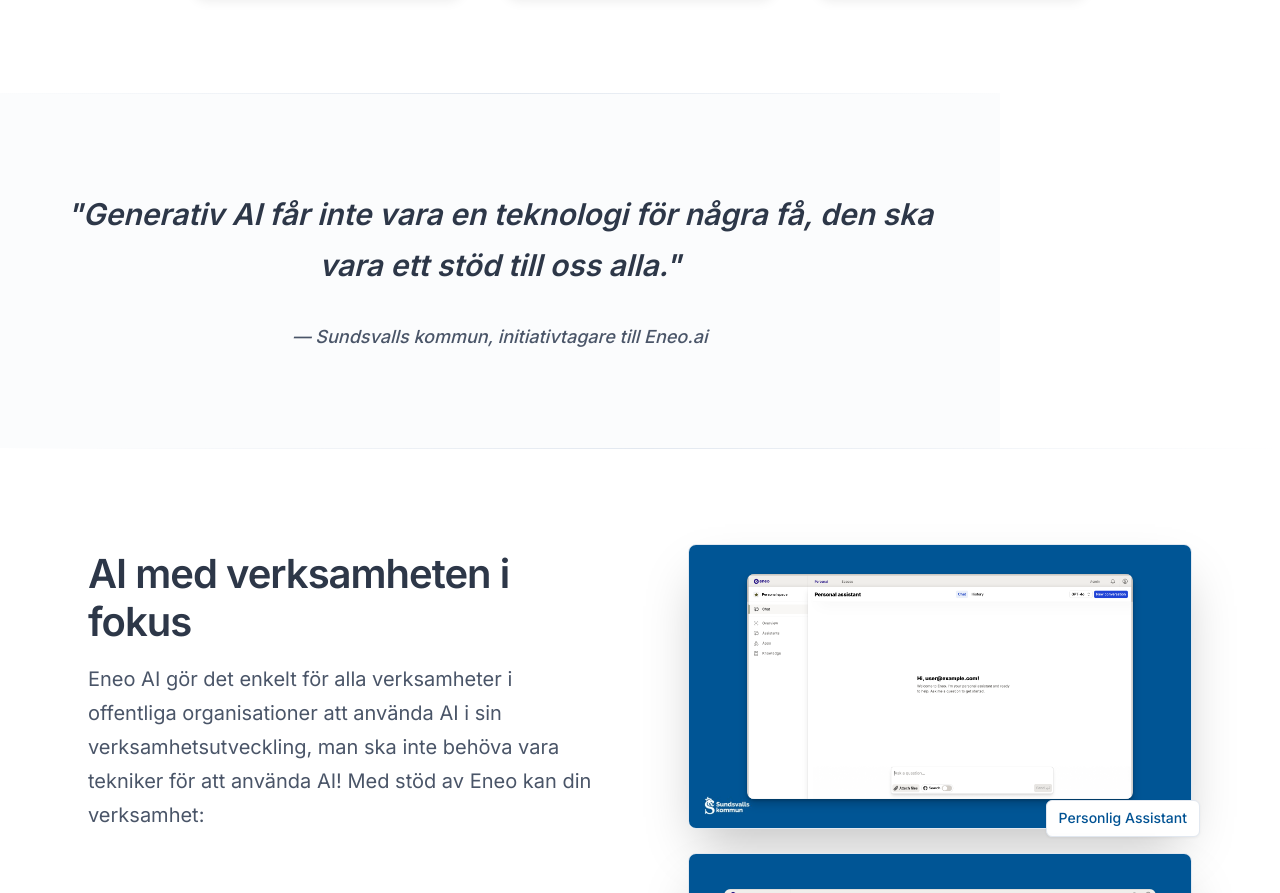
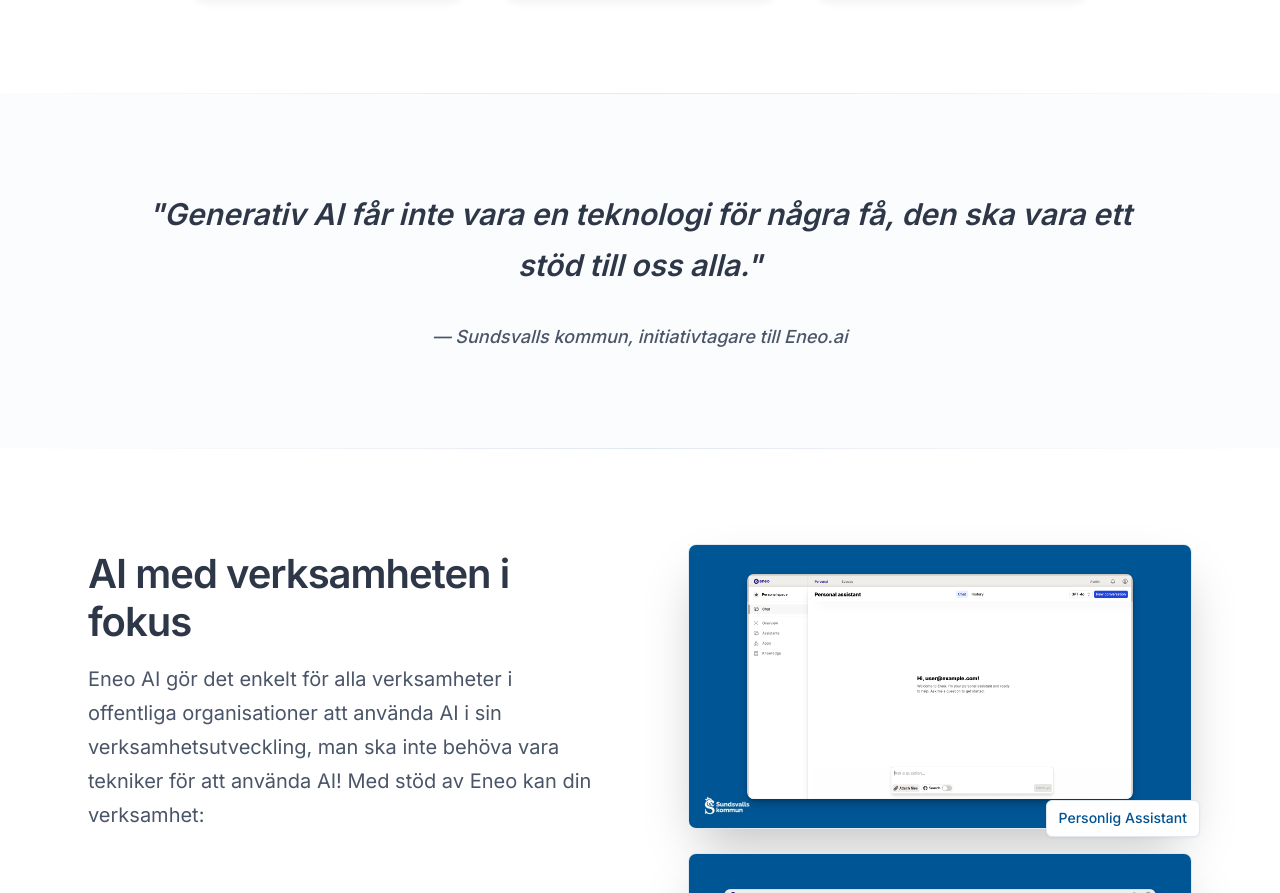
Before and after one commit to DIGSVALL/eneo-ai-test, a plain HTML site: page index.html in a window 1280 px wide. Shown: the part 1355-2248 px from the top of the page. Drawn offline with Linux system fonts and the light colour scheme.

Commit message:
Update index.html

```diff
--- a/index.html
+++ b/index.html
@@ -45,10 +45,9 @@
             margin-bottom: 2rem;
         }
 
-        /* Fix manifest quote section background */
+        /* Fix manifest quote section background - ensure full-width background */
         .section-secondary {
-            width: 100vw;
-            margin-left: calc(-50vw + 50%);
+            background: var(--secondary);
         }
 
         /* Make quote text bold */
@@ -161,8 +160,9 @@
         </section>
 
         <!-- Manifest Quote Section -->
-        <section class="section section-secondary section-center">
+        <section class="section section-secondary">
             <div class="container">
+                <div class="section-center">
                     <div class="manifest-quote">
                         <blockquote>
                             "Generativ AI får inte vara en teknologi för några få, den ska vara ett stöd till oss alla."
@@ -170,6 +170,7 @@
                         <cite>
                             — Sundsvalls kommun, initiativtagare till Eneo.ai
                         </cite>
+                    </div>
                 </div>
             </div>
         </section>
```
Lines whose indentation alone changed are shown as unchanged.
